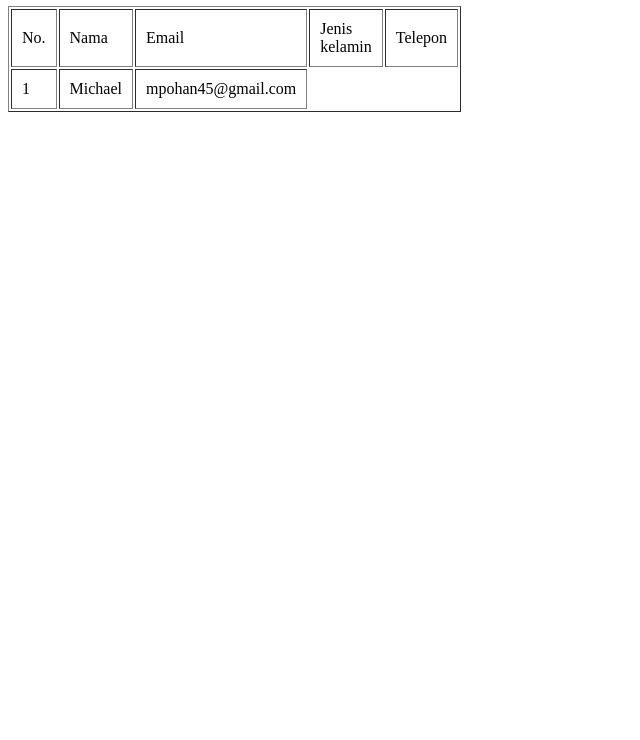
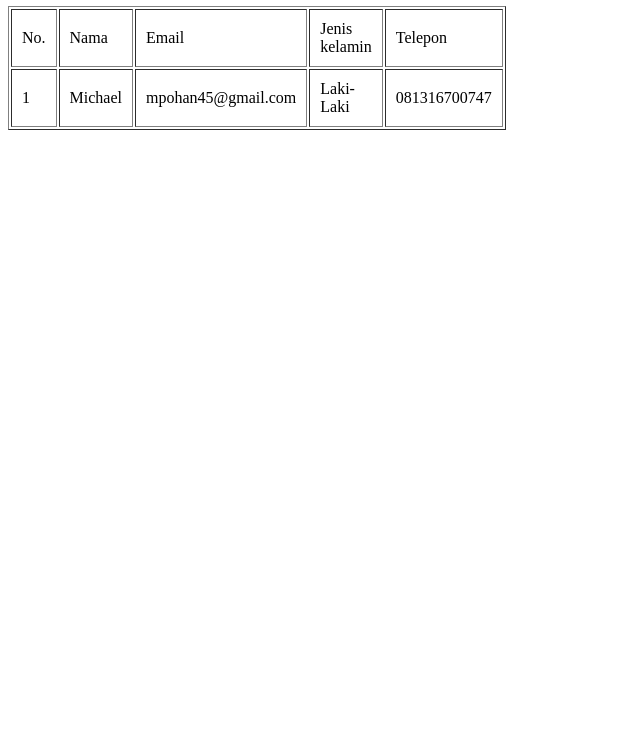
Before and after one commit to MichaelP2/pts_genap, a plain HTML site: page home.html in a window 1280 px wide. Shown: the part 60-800 px from the top of the page, without its empty margins (0-640 px from the left). Drawn offline with Linux system fonts and the light colour scheme.

Commit message:
Menambah jenis kelamin dan no. telp

```diff
--- a/home.html
+++ b/home.html
@@ -12,9 +12,11 @@
         <td>Jenis kelamin</td>
         <td>Telepon</td>
     </tr>
-	  <tr>
+    <tr>
         <td>1</td>
         <td>Michael</td>
-		   	<td>mpohan45@gmail.com</td>
+	<td>mpohan45@gmail.com</td>
+	<td>Laki-Laki</td>
+	<td>081316700747</td>
     </tr>
 </html>
```
